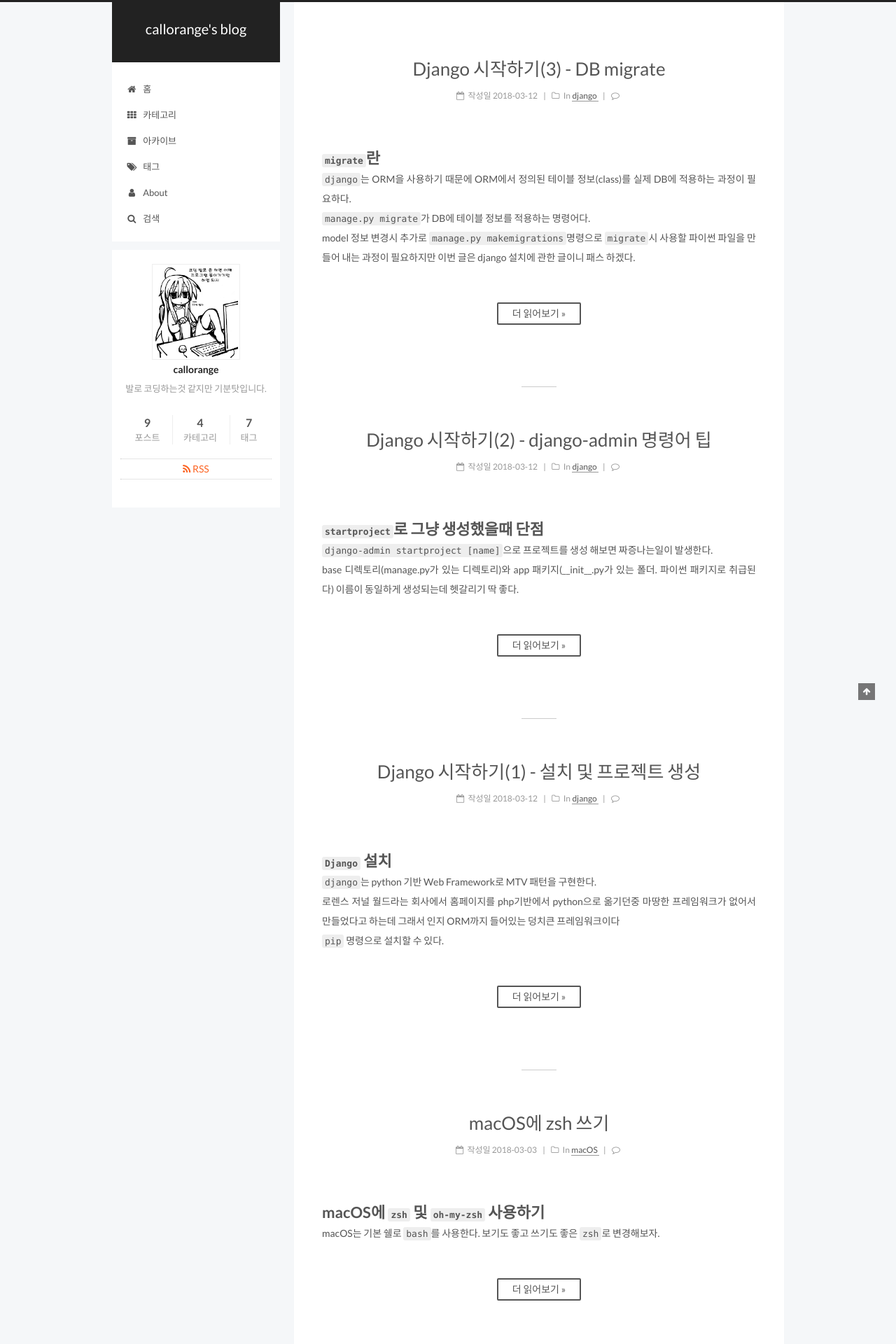
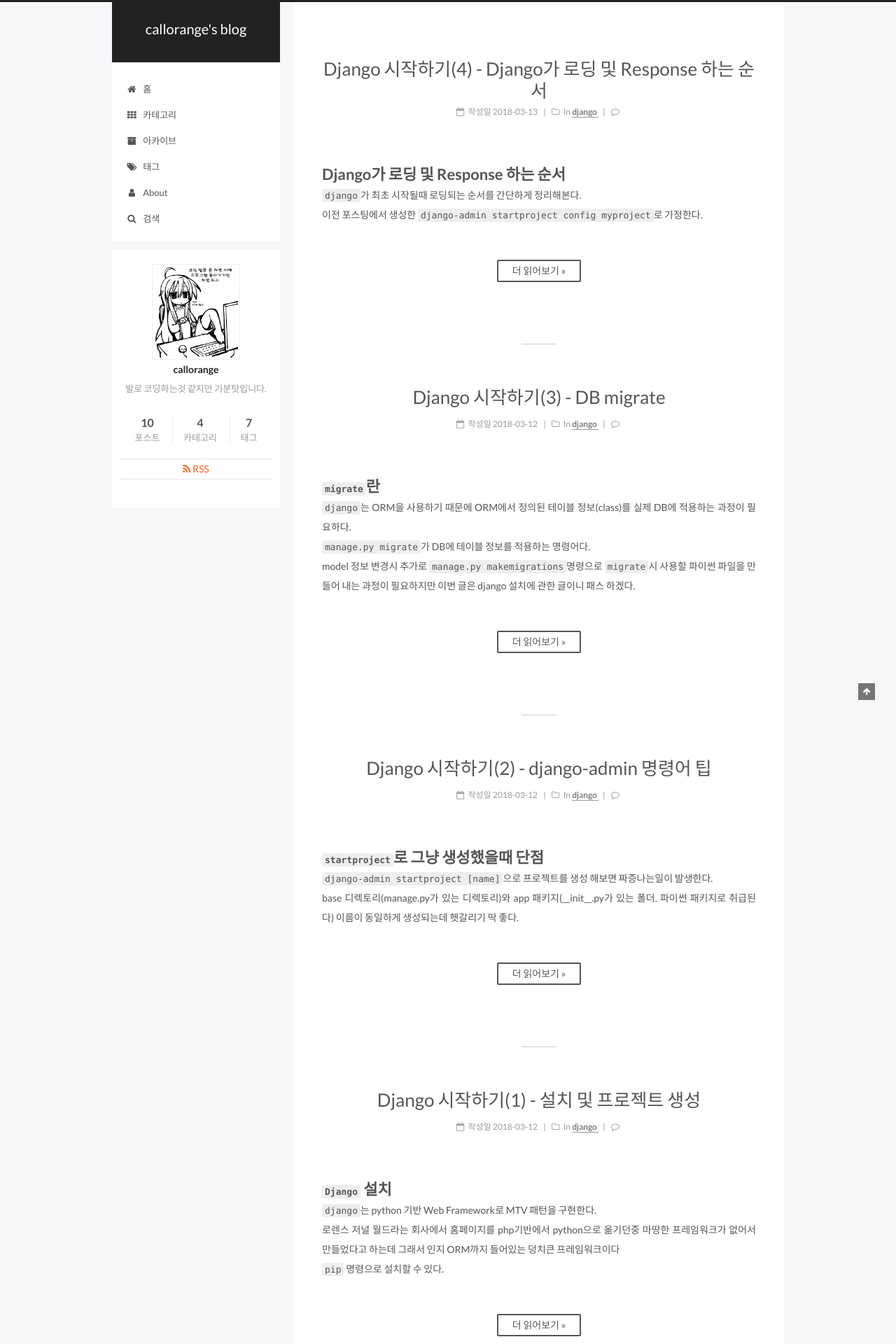
Before and after one commit to callorange/callorange.github.io, a Jekyll site: the page built from index.html, in a window 1280 px wide. Shown: the top 1920 px of the page at 70% size. Built offline with Jekyll 4.4.1, drawn with Linux system fonts in a browser that asks for light colours; the list of posts is cut into pages by our own code; comment, search, counter and statistics services are not loaded; part of the change alters nothing that is shown.

Commit message:
post 수정/등록

````diff
--- /dev/null
+++ b/_posts/django/2018-03-13-install4.md
@@ -0,0 +1,130 @@
+---
+title: Django 시작하기(4) - Django가 로딩 및 Response 하는 순서
+keyword: django, install, manage.py, settings.py, wsgi.py
+description:
+date: 2018-03-13 19:11
+categories:
+- django
+tags:
+- django 시작하기
+---
+# Django가 로딩 및 Response 하는 순서
+`django`가 최초 시작될때 로딩되는 순서를 간단하게 정리해본다.
+이전 포스팅에서 생성한 `django-admin startproject config myproject`로 가정한다.
+
+> base directory: myproject
+> base app: config
+
+```shell
+# 이 구조를 기본으로 설명한다.
+└── myproject
+    ├── config
+    │   ├── __init__.py
+    │   ├── settings.py
+    │   ├── urls.py
+    │   └── wsgi.py
+    └── manage.py`
+```
+---
+
+## `django` and `wsgi`
+`django`는 2가지 방법으로 실행될 수 있다.
+
+1. `manage.py runserver`
+    1. 개발용으로 제공되는 간단한 내장 서버
+    2. `wsgi` application을 실행한다.
+2. `wsgi` 구현체
+    1. 실제 운영에서 사용되는 서버
+
+---
+
+## `wsgi`는 뭥미?
+1. `wsgi`는 [Web Server Gateway Interface](https://ko.wikipedia.org/wiki/웹_서버_게이트웨이_인터페이스){: target='_blank'}
+2. Web Server(`Nginx`, `Apache` 등)과 통신하기 위한 규격([PEP-333](https://www.python.org/dev/peps/pep-0333/){: target='_blank'})을 만족하는 구현체를 사용한다.(`uwsgi`, `gunicorn` 등)
+
+---
+
+## settings.py 로딩
+어떤방식으로 실행하던지 최초 `settings`를 찾아서 해당 파일 안에 있는 `django` 기본세팅을 읽는다.
+
+1. manage.py로 실행한 경우
+    1. 환경변수에서 `DJANGO_SETTINGS_MODULE`에 지정된 값을 찾는다.
+    2. 해당 환경변수가 비어 있다면 환경변수에 기본값 `config.settings`을 세팅한다.(`manage.py`에서 변경가능)
+    3. `./manage.py runserver --settings=...`로 별도로 지정한 경우 해당 값으로 대체한다.
+    4. `settings` 로드
+    ```python
+    # manage.py 내용
+    if __name__ == "__main__":
+      # 환경변수 세팅
+      os.environ.setdefault("DJANGO_SETTINGS_MODULE", "config.settings")
+      try:
+          from django.core.management import execute_from_command_line
+      except ImportError as exc:
+          raise ImportError(
+              "Couldn't import Django. Are you sure it's installed and "
+              "available on your PYTHONPATH environment variable? Did you "
+              "forget to activate a virtual environment?"
+          ) from exc
+      # runserver 커맨드 실행
+      execute_from_command_line(sys.argv)
+    ```
+2. wsgi로 실행한 경우
+    1. wsgi에서 세팅한 wsgi.py 파일을 찾는다.
+    2. 환경변수에서 `DJANGO_SETTINGS_MODULE`에 지정된 값을 찾는다.
+    3. 해당 환경변수가 비어 있다면 환경변수에 기본값 `config.settings`을 세팅한다.(`wsgi.py`에서 변경가능)
+    4. `get_wsgi_application` 함수를 실행한다.(`from django.core.wsgi import get_wsgi_application`)
+    5. `settings` 로드
+    ```python
+    # wsgi.py 내용
+    # 마찬가지로 환경변수 세팅
+    os.environ.setdefault("DJANGO_SETTINGS_MODULE", "config.settings")
+    # get_wsgi_application에서 settings.py 로딩 및 wsgi application을 반환
+    application = get_wsgi_application()
+    ```
+
+`django`에서 기본 세팅을 여러버전으로 나눠 쓰고 싶거나 기본값인 `[패키지명].settings`를 바꿧다면
+1. 환경변수 `DJANGO_SETTINGS_MODULE` 세팅하고 실행
+2. `manage.py` 및 `wsgi.py`파일에서 기본값 수정
+3. `manage.py runserver`에 `--settings=[패키지.모듈]` 지정
+해서 실행하면 된다. 내용이 길어지니 나중에 별도로 포스팅 해야겠다.
+
+---
+
+## wsgi.py 로딩
+위에서 `settings`에 있는 각 `django` 기본 세팅을 로딩 하고 나면 `WSGI_APPLICATION`에 지정된 값을 찾아서 `wsgi application`을 반환한다.
+
+```python
+# config.settings에 있는 내용
+...
+WSGI_APPLICATION = 'config.wsgi.application'
+...
+```
+
+---
+
+## Request URL과 View연결
+`settings`에 `ROOT_URLCONF`에 지정된 파이썬 모듈에 URL과 실제 처리할 VIEW(MVC에선 controller다. `django`는 MTV임에 유의할 것)와 연결한다.
+자세한 내용은 차후 포스팅 할 에정이므로 어디서 매핑되는지만 일단 알고 넘어가자
+
+```python
+# config.urls 내용
+from django.urls import path, include
+from . import views
+urlpatterns = [
+    path('admin/', admin.site.urls),
+    path('', views.index, name='index'),
+]
+```
+
+1. `'admin/'`으로 시작되는 경로는 admin.site.urls에서 반환된 값으로 세팅된다.
+2. `''`로 매핑되는 URL(ex: http://localhost:8000/)은 같은 패키지에 있는 `views`모듈에 있는 `index` 함수로 연결되며 해당 URL의 이름은 `index`로 지정된다.
+    1. name에 지정된 값은 해당 url에 이름으로 지정되며 template 쪽에서 이름으로 해당 url을 불러와 사용할 수 있다.
+
+---
+
+## View에서 처리
+1. View에서 비지니스 로직 처리
+2. Response로 보내줄 데이터 가공
+    1. template을 사용할 경우 template을 렌더링
+    2. 아니면 개별로 Response객체 생성
+3. HTTP Response!!
````
Also changed, not shown: _posts/python-env/2018-03-03-env3.md (+0 -2 lines).
